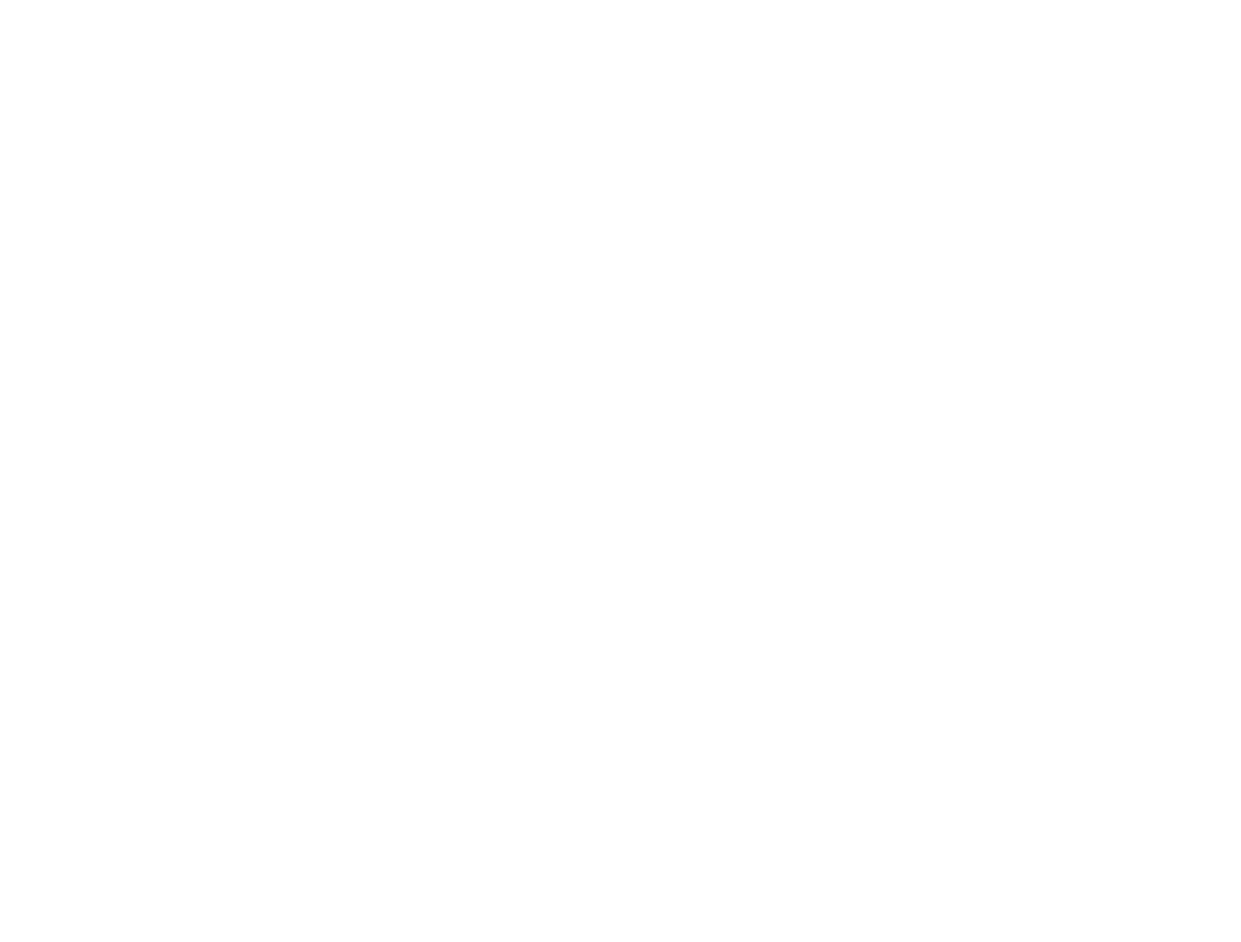
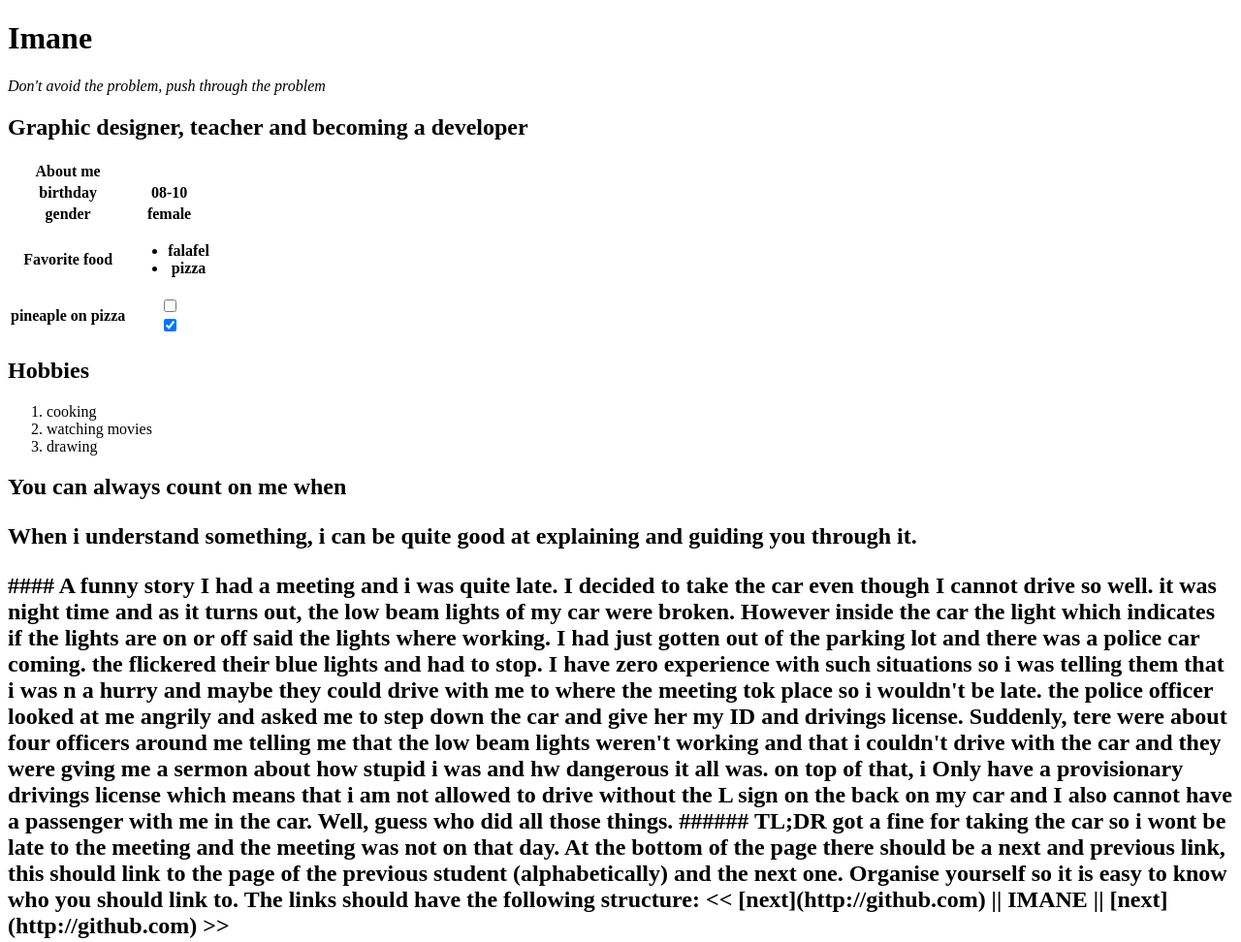
Before and after one commit to bennami/markdown-to-html, a plain HTML site: page index.html in a window 1280 px wide. Shown: the whole page at 97% size. Before the commit the page ends 800 px from the top, so only its background shows below. Drawn offline with Linux system fonts and the light colour scheme.

Commit message:
adding readmefile

```diff
--- a/index.html
+++ b/index.html
@@ -5,6 +5,64 @@
     <title>Title</title>
 </head>
 <body>
+<h1>Imane</h1>
 
+<em>Don't avoid the problem, push through the problem</em>
+
+ <h2>Graphic designer, teacher and becoming a developer </h2>
+
+
+<table>
+     <th>About me</th>
+    <tr>
+        <th>birthday</th>
+        <th>08-10</th>
+    </tr>
+
+    <tr>
+        <th>gender</th>
+        <th>female</th>
+    </tr>
+
+    <tr>
+        <th>Favorite food</th>
+        <th>
+            <ul>
+                <li>falafel</li>
+                <li>pizza</li>
+        </ul>
+        </th>
+    </tr>
+    <tr>
+        <th>pineaple on pizza</th>
+        <th><input type="checkbox" name="yes"><br><input type="checkbox" name="no" checked><br> </th>
+    </tr>
+</table>
+
+
+<h2>Hobbies</h2>
+<ol>
+
+    <li>cooking</li>
+    <li>watching movies</li>
+    <li>drawing</li>
+</ol>
+
+
+<h2>You can always count on me when<h2>
+    <p> When i understand something, i can be quite good at explaining and guiding you through it.</p>
+
+#### A funny story
+I had a meeting and i was quite late. I decided to take the car even though I cannot drive so well. it was night time and as it turns out, the low beam lights of my car were broken. However inside the car the light which indicates if the lights are on or off said the lights where working. I had just gotten out of the parking lot and there was a police car coming. the flickered their blue lights and had to stop. I have zero experience with such situations so i was telling them that i was n a hurry and maybe they could drive with me to where the meeting tok place so i wouldn't be late. the police officer looked at me angrily and asked me to step down the car and give her my ID and drivings license. Suddenly, tere were about four officers around me telling me that the low beam lights weren't working and that i couldn't drive with the car and they were gving me a sermon about how stupid i was and hw dangerous it all was. on top of that, i Only have a provisionary drivings license which means that i am not allowed to drive without the L sign on the back on my car and I also cannot have a passenger with me in the car. Well, guess who did all those things.
+
+###### TL;DR
+got a fine for taking the car so i wont be late to the meeting and the meeting was not on that day.
+
+At the bottom of the page there should be a next and previous link, this should link to the page of the previous student (alphabetically) and the next one.
+Organise yourself so it is easy to know who you should link to.
+
+The links should have the following structure:
+
+<< [next](http://github.com) || IMANE || [next](http://github.com) >>
 </body>
 </html>
```
Also changed, not shown: 1 other file.
